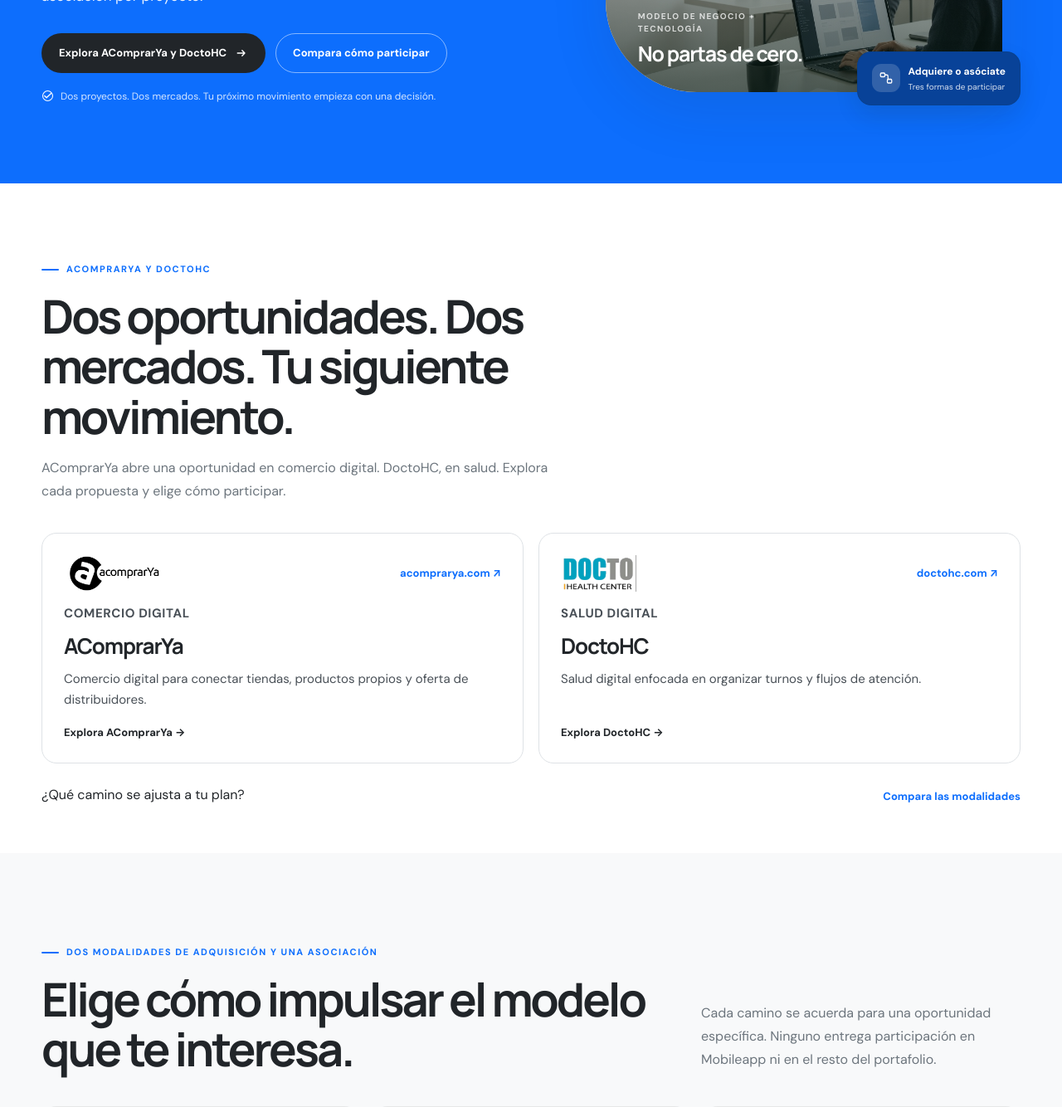
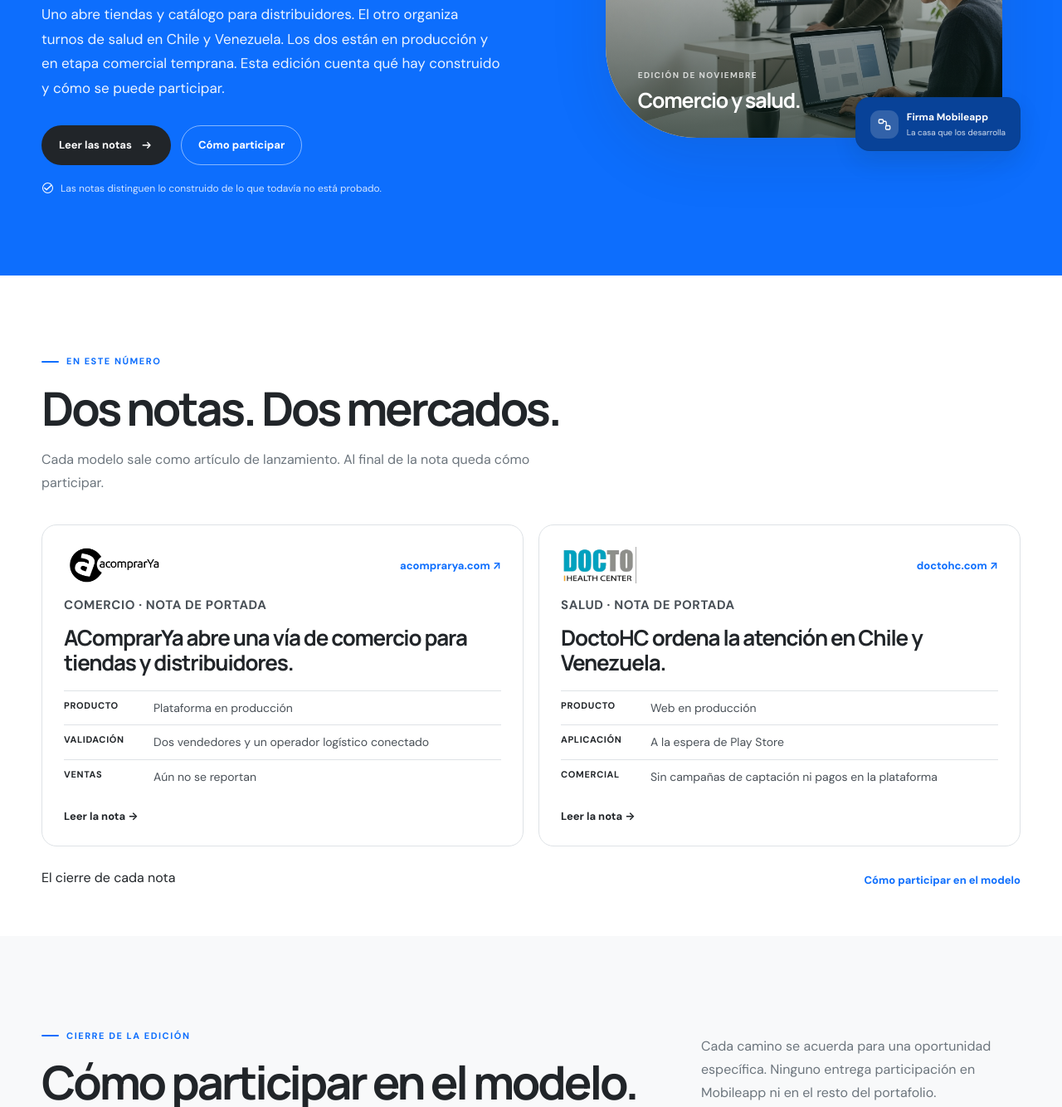
Before and after one commit to crawlervzla/mobileapp, a website built with Vite: page index.html in a window 1280 px wide. Shown: the part 475-1809 px from the top of the page at 83% size. Built offline with nearby package versions, Linux system fonts and the light colour scheme; files whose address does not match are found by name.

Commit message:
Contar la portada como la edición de noviembre de los modelos.
Co-authored-by: Cursor <cursoragent@cursor.com>

```diff
--- a/index.html
+++ b/index.html
@@ -5,18 +5,18 @@
   <link rel="icon" href="/src/favicon.webp" type="image/webp">
   <meta name="viewport" content="width=device-width, initial-scale=1">
   <meta name="theme-color" content="#ffffff">
-  <meta name="description" content="AComprarYa en comercio y DoctoHC en salud. Explora cada modelo y elige adquisición total, cuotas con acompañamiento tecnológico o asociación por proyecto.">
-  <title>Toma el mando de tu próximo negocio digital | Mobileapp</title>
+  <meta name="description" content="Edición de noviembre: Mobileapp pone en el mercado dos modelos digitales. AComprarYa en comercio y DoctoHC en salud, contados como notas de lanzamiento.">
+  <title>Mobileapp pone en el mercado dos modelos digitales | Mobileapp</title>
   <link rel="canonical" href="https://www.mobileapp.cl/">
   <meta property="og:type" content="website">
-  <meta property="og:title" content="Toma el mando de tu próximo negocio digital | Mobileapp">
-  <meta property="og:description" content="AComprarYa en comercio y DoctoHC en salud. Explora cada modelo y elige adquisición total, cuotas con acompañamiento tecnológico o asociación por proyecto.">
+  <meta property="og:title" content="Mobileapp pone en el mercado dos modelos digitales | Mobileapp">
+  <meta property="og:description" content="Edición de noviembre: Mobileapp pone en el mercado dos modelos digitales. AComprarYa en comercio y DoctoHC en salud, contados como notas de lanzamiento.">
   <meta property="og:url" content="https://www.mobileapp.cl/">
   <meta property="og:site_name" content="Mobileapp Business Development">
   <meta property="og:image" content="https://www.mobileapp.cl/brand/hero-proyecto.jpg">
   <meta name="twitter:card" content="summary_large_image">
-  <meta name="twitter:title" content="Toma el mando de tu próximo negocio digital | Mobileapp">
-  <meta name="twitter:description" content="AComprarYa en comercio y DoctoHC en salud. Explora cada modelo y elige adquisición total, cuotas con acompañamiento tecnológico o asociación por proyecto.">
+  <meta name="twitter:title" content="Mobileapp pone en el mercado dos modelos digitales | Mobileapp">
+  <meta name="twitter:description" content="Edición de noviembre: Mobileapp pone en el mercado dos modelos digitales. AComprarYa en comercio y DoctoHC en salud, contados como notas de lanzamiento.">
   <meta name="twitter:image" content="https://www.mobileapp.cl/brand/hero-proyecto.jpg">
   <link rel="preconnect" href="https://fonts.googleapis.com">
   <link rel="preconnect" href="https://fonts.gstatic.com" crossorigin>
@@ -32,22 +32,23 @@
     <section class="hero" aria-labelledby="hero-title">
       <div class="container hero-grid">
         <div class="hero-copy">
-          <span class="eyebrow">Comercio y salud · Dos negocios digitales</span>
-          <h1 id="hero-title">Toma el mando de tu próximo negocio digital.</h1>
-          <p class="hero-lede">AComprarYa en comercio. DoctoHC en salud. Dos oportunidades para ir a la acción. Explora cada modelo y elige cómo participar: adquisición total, cuotas con acompañamiento tecnológico o asociación por proyecto.</p>
+          <p class="issue-mast">Mobileapp · Noviembre 2026</p>
+          <span class="eyebrow">Portada · Comercio y salud</span>
+          <h1 id="hero-title">Mobileapp pone en el mercado dos modelos digitales.</h1>
+          <p class="hero-lede">Uno abre tiendas y catálogo para distribuidores. El otro organiza turnos de salud en Chile y Venezuela. Los dos están en producción y en etapa comercial temprana. Esta edición cuenta qué hay construido y cómo se puede participar.</p>
           <div class="hero-actions">
-            <a class="button button-primary" href="%BASE_URL%oportunidades/">Explora AComprarYa y DoctoHC <svg viewBox="0 0 20 20" fill="none" aria-hidden="true"><path d="M4 10h11m-4-4 4 4-4 4" stroke="currentColor" stroke-width="1.7" stroke-linecap="round" stroke-linejoin="round"/></svg></a>
-            <a class="button button-light" href="#participation-title">Compara cómo participar</a>
+            <a class="button button-primary" href="#home-opportunities-title">Leer las notas <svg viewBox="0 0 20 20" fill="none" aria-hidden="true"><path d="M4 10h11m-4-4 4 4-4 4" stroke="currentColor" stroke-width="1.7" stroke-linecap="round" stroke-linejoin="round"/></svg></a>
+            <a class="button button-light" href="#participation-title">Cómo participar</a>
           </div>
-          <div class="hero-note"><svg viewBox="0 0 20 20" fill="none" aria-hidden="true"><path d="m5 10 3.1 3.1L15.5 6" stroke="currentColor" stroke-width="1.8" stroke-linecap="round" stroke-linejoin="round"/><circle cx="10" cy="10" r="8" stroke="currentColor" stroke-width="1.4"/></svg> Dos proyectos. Dos mercados. Tu próximo movimiento empieza con una decisión.</div>
+          <div class="hero-note"><svg viewBox="0 0 20 20" fill="none" aria-hidden="true"><path d="m5 10 3.1 3.1L15.5 6" stroke="currentColor" stroke-width="1.8" stroke-linecap="round" stroke-linejoin="round"/><circle cx="10" cy="10" r="8" stroke="currentColor" stroke-width="1.4"/></svg> Las notas distinguen lo construido de lo que todavía no está probado.</div>
         </div>
         <div class="hero-visual">
           <div class="hero-photo">
             <img src="%BASE_URL%brand/hero-proyecto.jpg" alt="Equipo trabajando en un proyecto digital" width="864" height="1152" fetchpriority="high">
-            <div class="photo-caption"><span>Modelo de negocio + tecnología</span><strong>No partas de cero.</strong></div>
+            <div class="photo-caption"><span>Edición de noviembre</span><strong>Comercio y salud.</strong></div>
           </div>
-          <div class="float-card"><div class="float-card-top"><span class="status-dot" aria-hidden="true"></span> Portafolio propio</div><strong>2 oportunidades</strong><small>AComprarYa · DoctoHC</small></div>
-          <div class="flow-card"><div class="flow-icon" aria-hidden="true"><svg viewBox="0 0 24 24" fill="none" stroke="currentColor" stroke-width="1.7"><rect x="3" y="4" width="7" height="6" rx="1.5"/><rect x="14" y="14" width="7" height="6" rx="1.5"/><path d="M10 7h3a2 2 0 0 1 2 2v5" stroke-linecap="round" stroke-linejoin="round"/></svg></div><div><b>Adquiere o asóciate</b><span>Tres formas de participar</span></div></div>
+          <div class="float-card"><div class="float-card-top"><span class="status-dot" aria-hidden="true"></span> En este número</div><strong>2 modelos</strong><small>AComprarYa · DoctoHC</small></div>
+          <div class="flow-card"><div class="flow-icon" aria-hidden="true"><svg viewBox="0 0 24 24" fill="none" stroke="currentColor" stroke-width="1.7"><rect x="3" y="4" width="7" height="6" rx="1.5"/><rect x="14" y="14" width="7" height="6" rx="1.5"/><path d="M10 7h3a2 2 0 0 1 2 2v5" stroke-linecap="round" stroke-linejoin="round"/></svg></div><div><b>Firma Mobileapp</b><span>La casa que los desarrolla</span></div></div>
         </div>
       </div>
     </section>
@@ -55,9 +56,9 @@
     <section class="proof" aria-labelledby="home-opportunities-title">
       <div class="container">
         <div class="can-do-head">
-          <span class="eyebrow">AComprarYa y DoctoHC</span>
-          <h2 class="section-heading" id="home-opportunities-title" style="margin-top:18px">Dos oportunidades. Dos mercados. Tu siguiente movimiento.</h2>
-          <p class="section-copy">AComprarYa abre una oportunidad en comercio digital. DoctoHC, en salud. Explora cada propuesta y elige cómo participar.</p>
+          <span class="eyebrow">En este número</span>
+          <h2 class="section-heading" id="home-opportunities-title" style="margin-top:18px">Dos notas. Dos mercados.</h2>
+          <p class="section-copy">Cada modelo sale como artículo de lanzamiento. Al final de la nota queda cómo participar.</p>
         </div>
         <div class="proof-grid opportunity-grid">
           <article class="proof-card opportunity-card">
@@ -65,24 +66,32 @@
               <img class="model-logo" src="%BASE_URL%brand/acomprarya-logo.png" alt="acomprarYa" width="896" height="326">
               <a class="model-site" href="https://acomprarya.com" target="_blank" rel="noopener noreferrer">acomprarya.com<span class="visually-hidden">, se abre en una pestaña nueva</span></a>
             </div>
-            <p class="proof-kicker">Comercio digital</p>
-            <h3>AComprarYa</h3>
-            <p>Comercio digital para conectar tiendas, productos propios y oferta de distribuidores.</p>
-            <a href="%BASE_URL%oportunidades/acomprarya/">Explora AComprarYa <span aria-hidden="true">→</span></a>
+            <p class="proof-kicker">Comercio · Nota de portada</p>
+            <h3>AComprarYa abre una vía de comercio para tiendas y distribuidores.</h3>
+            <ul class="story-facts">
+              <li><span>Producto</span> Plataforma en producción</li>
+              <li><span>Validación</span> Dos vendedores y un operador logístico conectado</li>
+              <li><span>Ventas</span> Aún no se reportan</li>
+            </ul>
+            <a href="%BASE_URL%oportunidades/acomprarya/">Leer la nota <span aria-hidden="true">→</span></a>
           </article>
           <article class="proof-card opportunity-card">
             <div class="opportunity-card-top">
               <img class="model-logo" src="%BASE_URL%brand/doctohc-logo.png" alt="Docto Health Center" width="291" height="140">
               <a class="model-site" href="https://doctohc.com" target="_blank" rel="noopener noreferrer">doctohc.com<span class="visually-hidden">, se abre en una pestaña nueva</span></a>
             </div>
-            <p class="proof-kicker">Salud digital</p>
-            <h3>DoctoHC</h3>
-            <p>Salud digital enfocada en organizar turnos y flujos de atención.</p>
-            <a href="%BASE_URL%oportunidades/docto/">Explora DoctoHC <span aria-hidden="true">→</span></a>
+            <p class="proof-kicker">Salud · Nota de portada</p>
+            <h3>DoctoHC ordena la atención en Chile y Venezuela.</h3>
+            <ul class="story-facts">
+              <li><span>Producto</span> Web en producción</li>
+              <li><span>Aplicación</span> A la espera de Play Store</li>
+              <li><span>Comercial</span> Sin campañas de captación ni pagos en la plataforma</li>
+            </ul>
+            <a href="%BASE_URL%oportunidades/docto/">Leer la nota <span aria-hidden="true">→</span></a>
           </article>
         </div>
 
-        <div class="section-link-row opportunity-link-row"><span>¿Qué camino se ajusta a tu plan?</span><a href="%BASE_URL%oportunidades/#formas-de-participar">Compara las modalidades</a></div>
+        <div class="section-link-row opportunity-link-row"><span>El cierre de cada nota</span><a href="#participation-title">Cómo participar en el modelo</a></div>
       </div>
     </section>
 
@@ -90,8 +99,8 @@
       <div class="container">
         <div class="services-head">
           <div>
-            <span class="eyebrow">Dos modalidades de adquisición y una asociación</span>
-            <h2 class="section-heading" id="participation-title" style="margin-top:18px">Elige cómo impulsar el modelo que te interesa.</h2>
+            <span class="eyebrow">Cierre de la edición</span>
+            <h2 class="section-heading" id="participation-title" style="margin-top:18px">Cómo participar en el modelo.</h2>
           </div>
           <p class="section-copy">Cada camino se acuerda para una oportunidad específica. Ninguno entrega participación en Mobileapp ni en el resto del portafolio.</p>
         </div>
@@ -164,8 +173,8 @@
     <section class="cta-band" aria-labelledby="home-cta-title">
       <div class="container cta-inner">
         <div>
-          <h2 id="home-cta-title">¿Cuál será tu próximo negocio digital?</h2>
-          <p>Explora AComprarYa y DoctoHC y elige cómo avanzar: adquisición total, cuotas con acompañamiento tecnológico o asociación por proyecto.</p>
+          <h2 id="home-cta-title">Elige el modelo y lee cómo entrar.</h2>
+          <p>Adquisición total, cuotas con acompañamiento tecnológico o asociación por proyecto. Cada camino se acuerda para un modelo, no para toda Mobileapp.</p>
         </div>
         <a class="button" href="%BASE_URL%oportunidades/">Explorar oportunidades <svg viewBox="0 0 20 20" fill="none" aria-hidden="true"><path d="M4 10h11m-4-4 4 4-4 4" stroke="currentColor" stroke-width="1.7" stroke-linecap="round" stroke-linejoin="round"/></svg></a>
       </div>
--- a/src/site.css
+++ b/src/site.css
@@ -606,11 +606,49 @@ a.tech-card:hover { border-color: #b9d4ff; box-shadow: 0 14px 36px rgba(33, 37,
 .form-disabled-notice p + p { margin-top: 12px; }
 .form-body > .field-help a { color: var(--brand-blue); text-decoration: underline; }
 
+/* Portada de la edición: masthead y ficha breve de cada nota. */
+.issue-mast {
+  margin: 0 0 18px;
+  color: rgba(255, 255, 255, .78);
+  font-size: 12px;
+  font-weight: 700;
+  letter-spacing: .16em;
+  text-transform: uppercase;
+}
+
+.story-facts {
+  display: grid;
+  gap: 0;
+  margin: 18px 0 0;
+  padding: 0;
+  list-style: none;
+}
+
+.story-facts li {
+  display: grid;
+  grid-template-columns: 96px 1fr;
+  gap: 12px;
+  padding: 10px 0;
+  border-top: 1px solid var(--line);
+  color: var(--ink-soft);
+  font-size: 14px;
+  line-height: 1.45;
+}
+
+.story-facts span {
+  color: var(--ink);
+  font-size: 11px;
+  font-weight: 700;
+  letter-spacing: .06em;
+  text-transform: uppercase;
+}
+
 /* Titulares principales más compactos para dar protagonismo a la propuesta. */
 .hero h1 { font-size: clamp(36px, 4.8vw, 60px); line-height: 1.04; }
 .opportunity-hero h1 { font-size: clamp(36px, 4.4vw, 56px); }
 
 @media (max-width: 680px) {
+  .story-facts li { grid-template-columns: 1fr; gap: 4px; }
   .hero h1 { font-size: clamp(34px, 9vw, 46px); line-height: 1.05; }
   .opportunity-hero h1 { font-size: clamp(34px, 8vw, 44px); }
 }
```
